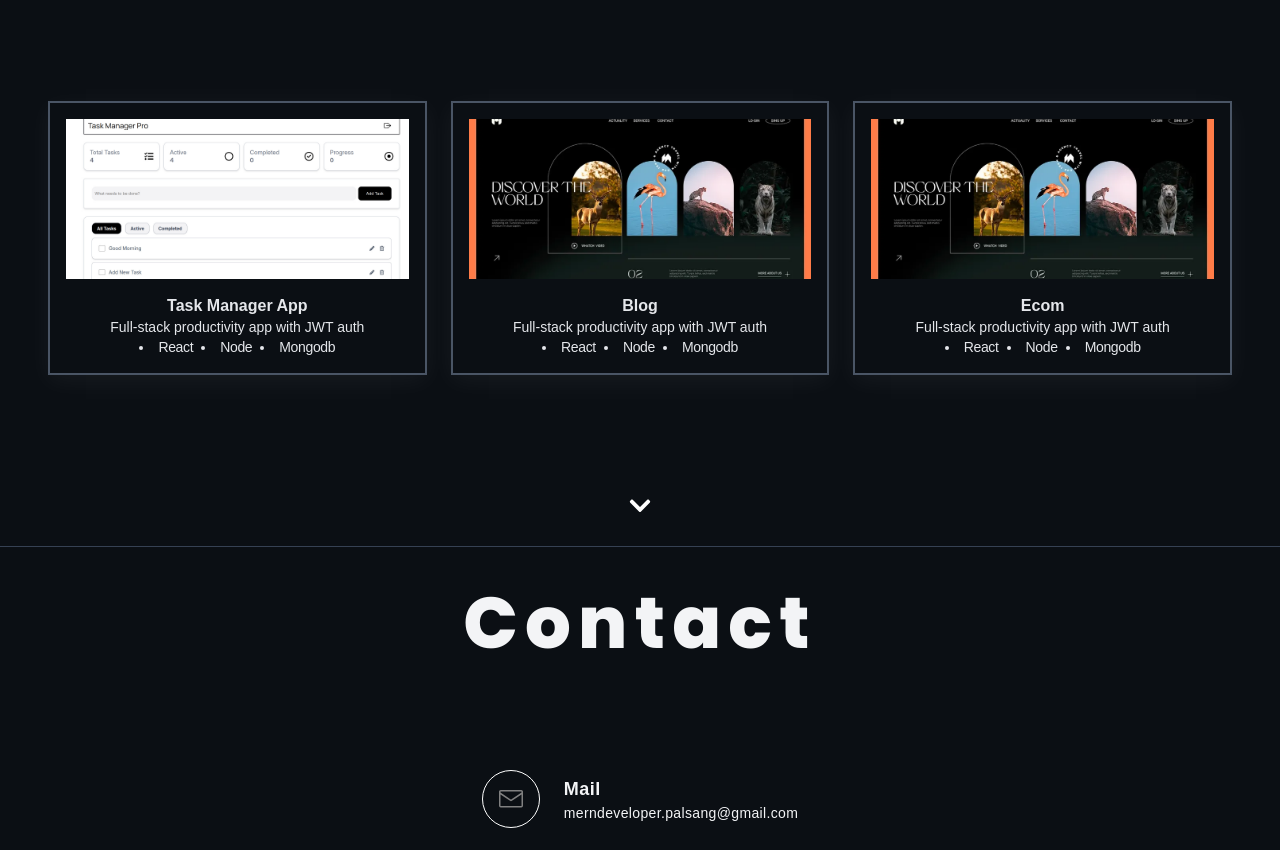
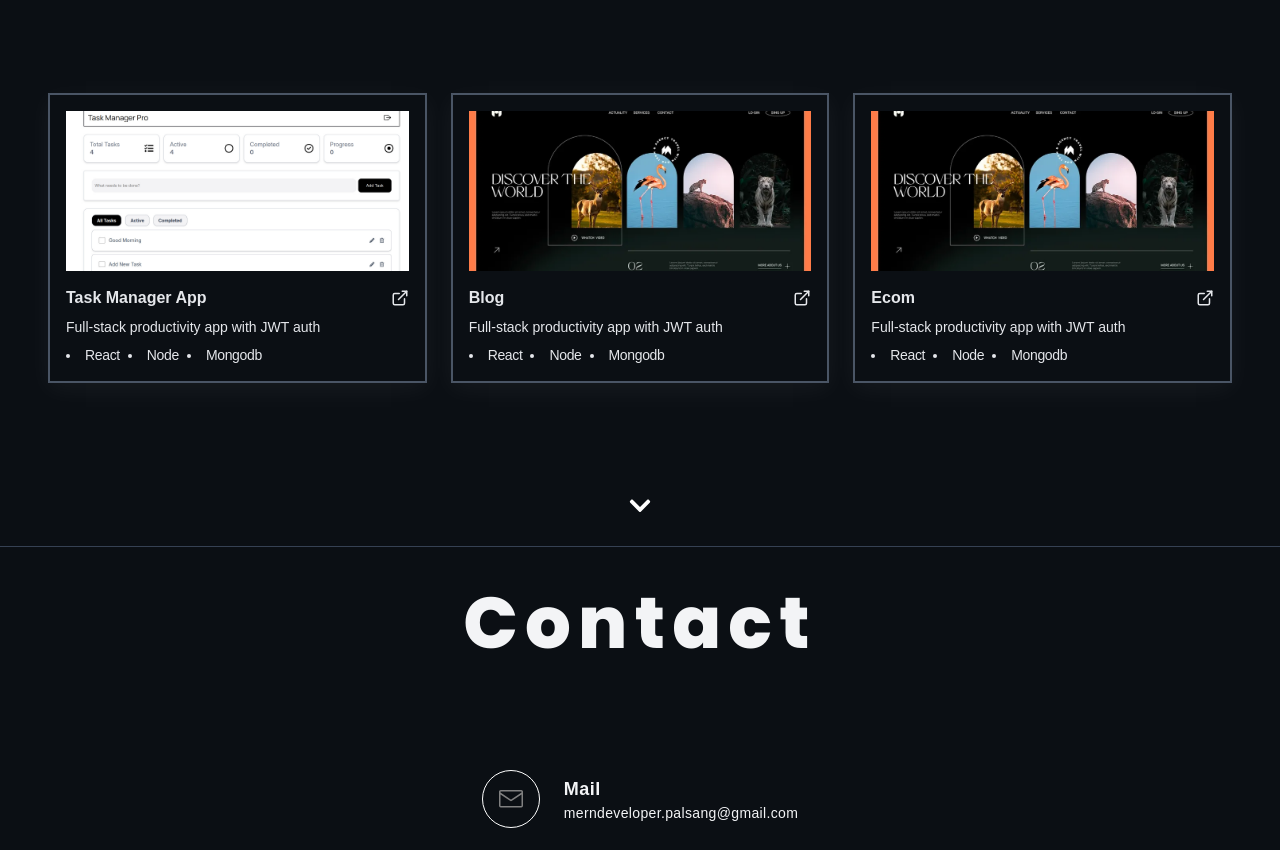
Before and after one commit to Ghising-Palsang/My-Portfolio, a React (Vite) app: page / in a window 1280 px wide. Shown: the part 2828-3678 px from the top of the page. Built offline with nearby package versions, Linux system fonts and the light colour scheme.

Commit message:
link project

```diff
--- a/src/components/Project.tsx
+++ b/src/components/Project.tsx
@@ -10,7 +10,7 @@ export type ICard = {
   image: string;
   tools: string[];
   id: number;
-  href?: string
+  link?: string
 };
 
 const Project = () => {
@@ -23,7 +23,7 @@ const Project = () => {
       image: "/images/task.jpeg",
       tools: ["React", "Node", "Mongodb"],
       id: 1,
-      href: "task-manager-pro-eosin.vercel.app",
+      link: "task-manager-pro-eosin.vercel.app",
     },
     {
       name: "Blog",
@@ -56,13 +56,14 @@ const Project = () => {
       {/* Prjoect Cards  for mobile phone*/}
 
       <div className="flex overflow-x-auto snap-x snap-mandatory w-full md:hidden ">
-        {card.map(({ name, description, image, tools, id }) => (
+        {card.map(({ name, description, image, tools, id, link }) => (
           <div className="shrink-0 md:shrink snap-start md:snap-none" key={id}>
             <ProjectCard
               name={name}
               description={description}
               image={image}
               tools={tools}
+              link={link}
             />
           </div>
         ))}
@@ -71,16 +72,17 @@ const Project = () => {
       {/* Project Cards for tablet and desktop */}
 
       <div className=" hidden w-full md:grid md:grid-cols-3 lg:grid-cols-3 md:gap-6">
-        {card.map(({ name, description, image, tools, id , href}) => (
+        {card.map(({ name, description, image, tools, id , link}) => (
           <div className="shrink-0 md:shrink snap-start md:snap-none" key={id}>
-            <a href={href}>
+
               <ProjectCard
                 name={name}
                 description={description}
                 image={image}
                 tools={tools}
+                link={link}
               />
-            </a>
+
           </div>
         ))}
       </div>
--- a/src/components/ProjectCard.tsx
+++ b/src/components/ProjectCard.tsx
@@ -1,26 +1,50 @@
 import { useLightMode } from "../context/light.context";
+import { FiExternalLink } from "react-icons/fi";
 
 export interface ICard {
   name: string;
   description: string;
   image: string;
   tools: string[];
+  link?: string;
 }
 
-const ProjectCard = ({ name, description, image, tools }: ICard) => {
-  const {isLightMode} = useLightMode()
+const ProjectCard = ({ name, description, image, tools, link }: ICard) => {
+  const { isLightMode } = useLightMode();
+
   return (
-    <div className={`${isLightMode ? "text-gray-900 border-gray-300 card-light" : "text-gray-200 border-gray-600 card-dark"} flex flex-col gap-4 border-2  p-4 sm:w-80 md:w-auto lg:w-auto`}>
+    <div
+      className={`${
+        isLightMode
+          ? "text-gray-900 border-gray-300 card-light"
+          : "text-gray-200 border-gray-600 card-dark"
+      } flex flex-col gap-4 border-2 p-4 sm:w-80 md:w-auto lg:w-auto`}
+    >
       <div>
-        <img src={image} alt={name} className="w-full h-40 object-cover " />
+        <img src={image} alt={name} className="w-full h-40 object-cover" />
       </div>
-      <div className="flex flex-col items-center leading-snug">
-        <h4 className="font-semibold">{name}</h4>
+
+      <div className="flex flex-col gap-2 leading-snug">
+
+        <div className="flex items-center justify-between">
+          <h4 className="font-semibold">{name}</h4>
+
+          <a
+            href={link}
+            target="_blank"
+            rel="noopener noreferrer"
+            className="text-lg hover:scale-110 transition"
+          >
+            <FiExternalLink />
+          </a>
+        </div>
+
         <p className="text-sm">{description}</p>
-        <ul className="flex gap-2">
+
+        <ul className="flex flex-wrap gap-2">
           {tools.map((tool, index) => (
             <li
-              className="tracking-tight text-sm list-disc list-inside "
+              className="tracking-tight text-sm list-disc list-inside"
               key={index}
             >
               {tool}
```
